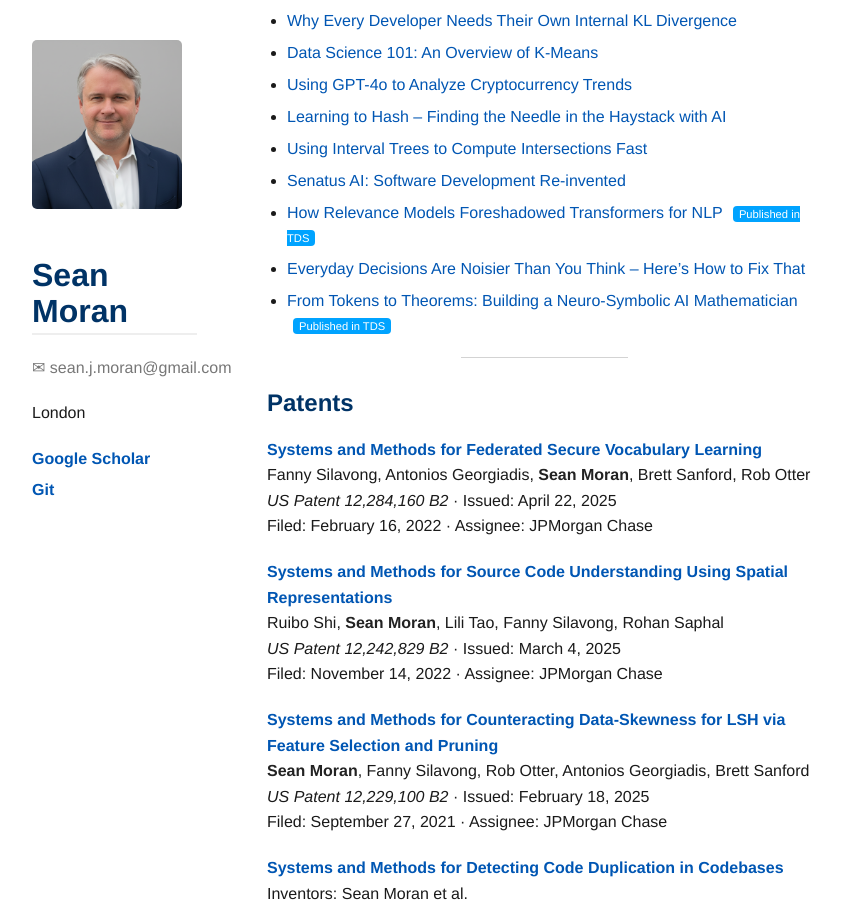
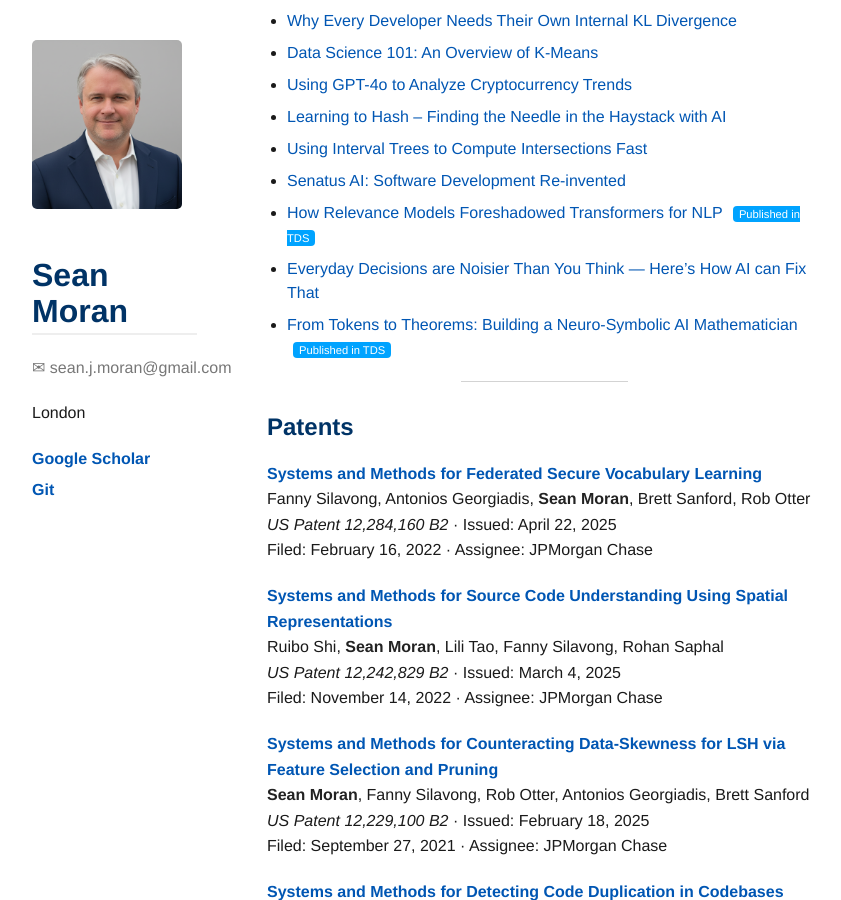
Before and after one commit to sjmoran/sjmoran.github.io, a Jekyll site: the page built from index.md, in a window 1280 px wide and 900 px high, scrolled down 983 px. Shown: the whole window, without its empty margins (8-849 px from the left). Built offline with Jekyll 4.4.1, drawn with Linux system fonts in a browser that asks for light colours.

Commit message:
Update side-projects.html

```diff
--- a/_includes/side-projects.html
+++ b/_includes/side-projects.html
@@ -37,7 +37,7 @@
     </a>
     <span class="badge-tds">Published in TDS</span>
   </li>
-  <li><a href="https://medium.com/@sean.j.moran/everyday-decisions-are-noisier-than-you-think-heres-how-to-fix-that-3a99dfaa8f59">Everyday Decisions Are Noisier Than You Think – Here’s How to Fix That</a></li>
+  <li><a href="https://medium.com/@sean.j.moran/everyday-decisions-are-noisier-than-you-think-heres-how-to-fix-that-3a99dfaa8f59">Everyday Decisions are Noisier Than You Think — Here’s How AI can Fix That</a></li>
   <li>
   <a href="https://towardsdatascience.com/from-tokens-to-theorems-building-a-neuro-symbolic-ai-mathematician/">
     From Tokens to Theorems: Building a Neuro-Symbolic AI Mathematician
```
